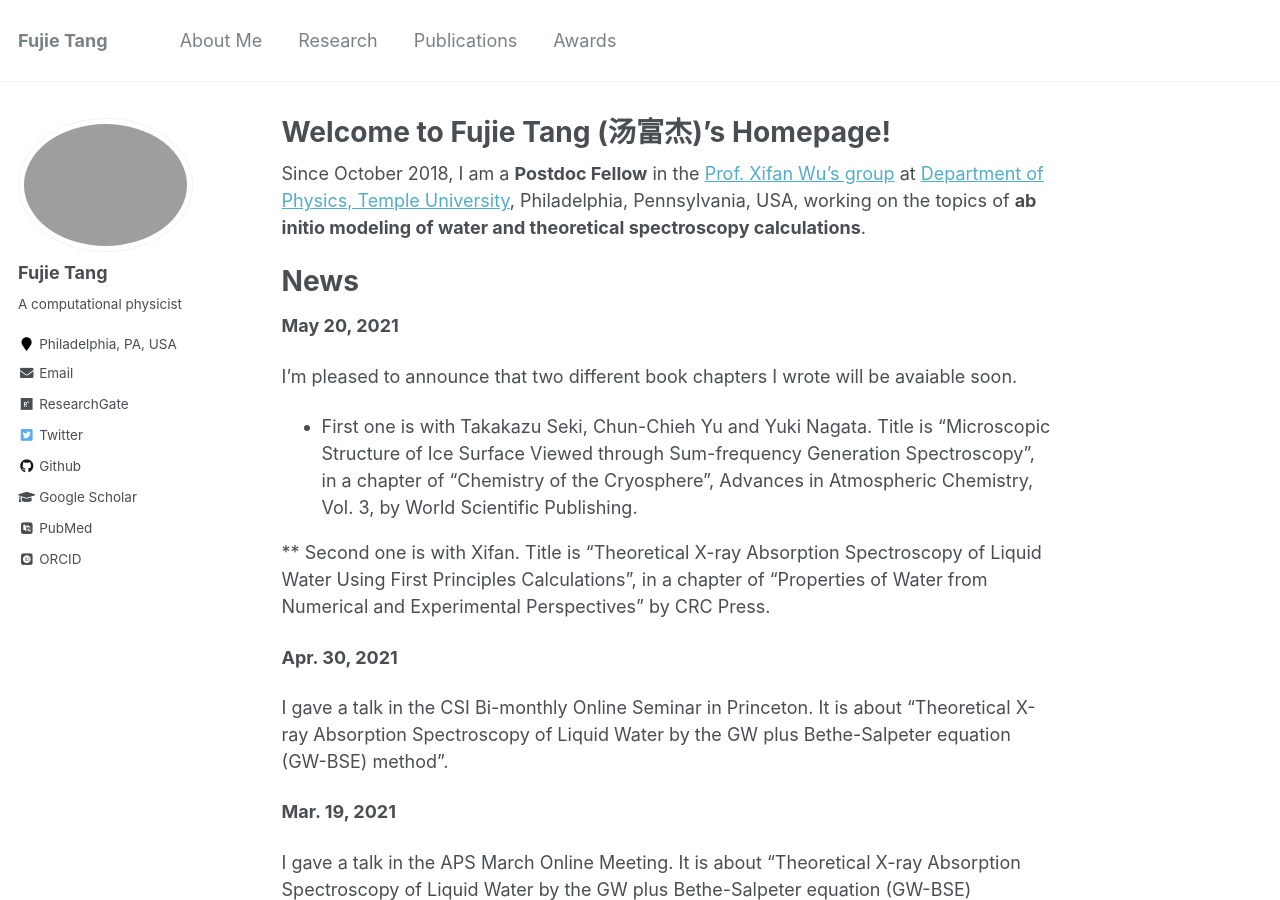
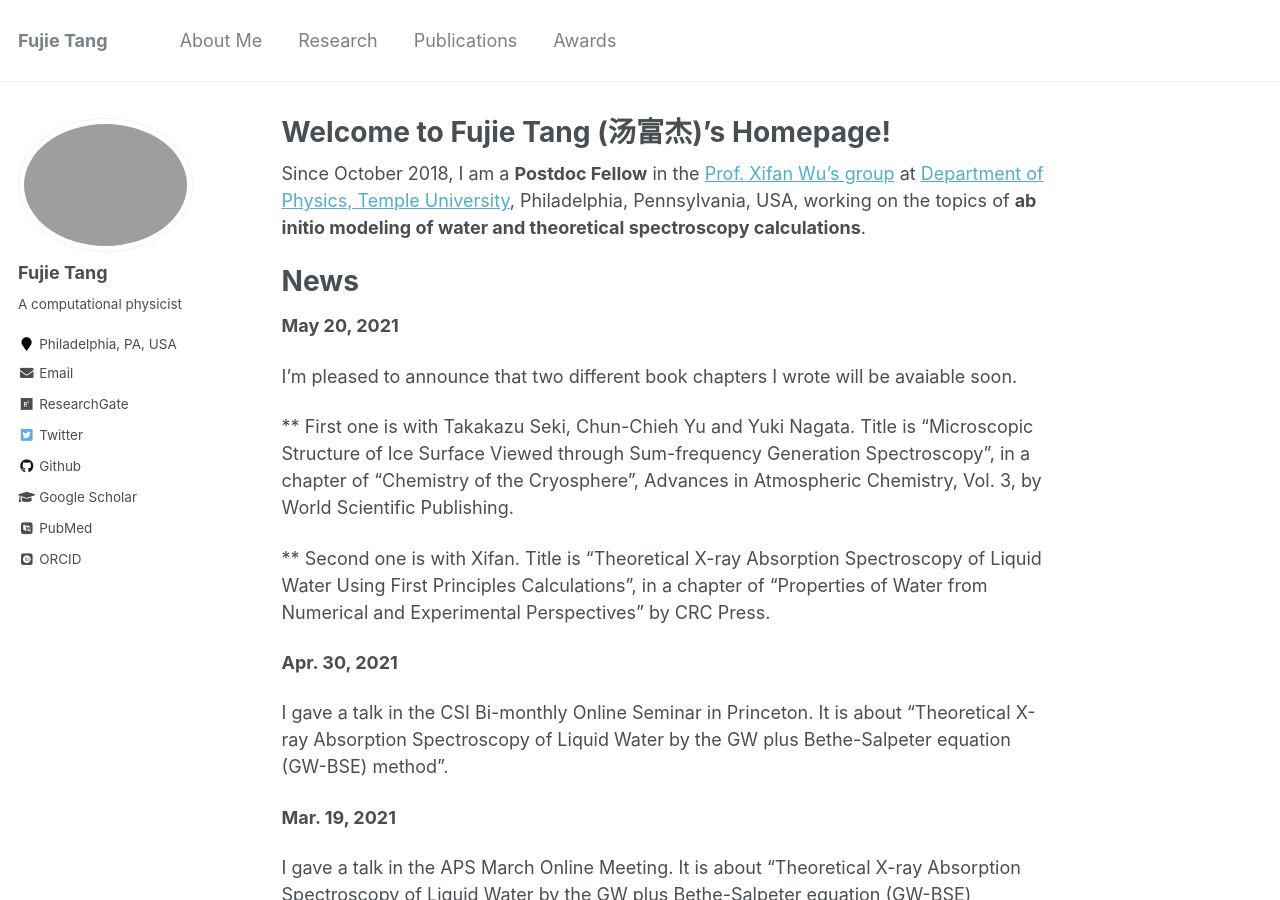
Before and after one commit to fujiepku/fujiepku.github.io, a Jekyll site: the page built from _pages/about.md, in a window 1280 px wide and 900 px high. Built offline with Jekyll 4.4.1, drawn with Linux system fonts in a browser that asks for light colours; some web fonts are replaced.

```diff
--- a/_pages/about.md
+++ b/_pages/about.md
@@ -16,7 +16,7 @@ News
 
 I'm pleased to announce that two different book chapters I wrote will be avaiable soon.
 
-* First one is with Takakazu Seki, Chun-Chieh Yu and Yuki Nagata. Title is "Microscopic Structure of Ice Surface Viewed through Sum-frequency Generation Spectroscopy", in a chapter of "Chemistry of the Cryosphere", Advances in Atmospheric Chemistry, Vol. 3, by World Scientific Publishing.
+** First one is with Takakazu Seki, Chun-Chieh Yu and Yuki Nagata. Title is "Microscopic Structure of Ice Surface Viewed through Sum-frequency Generation Spectroscopy", in a chapter of "Chemistry of the Cryosphere", Advances in Atmospheric Chemistry, Vol. 3, by World Scientific Publishing.
 
 ** Second one is with Xifan. Title is "Theoretical X-ray Absorption Spectroscopy of Liquid Water Using First Principles Calculations", in a chapter of "Properties of Water from Numerical and Experimental Perspectives" by CRC Press.
 
```
